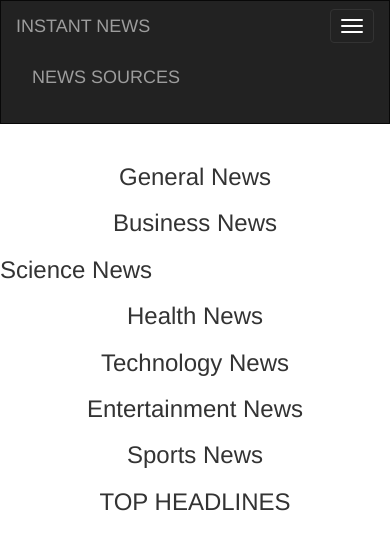
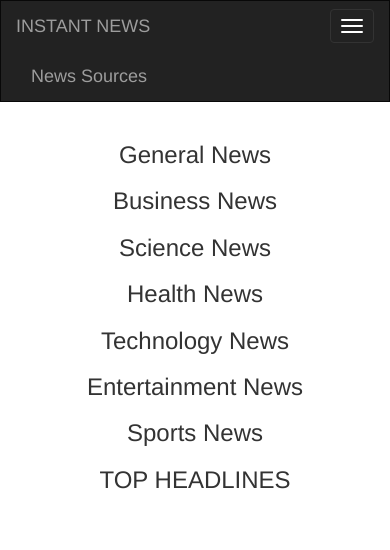
Before and after one commit to Agneskoinange/NewsAPI, a Flask app: template app/templates/index.html in a window 390 px wide; the page is wider, and only the part inside the window is pictured. Shown: the top 550 px of that part. Run offline with Flask 2, Linux system fonts and the light colour scheme; the template is opened without the code that fills it, so the values that code supplies are empty; some libraries are stand-ins or nearby versions.

Commit message:
styling in index.html and index.css

```diff
--- a/app/static/CSS/index.css
+++ /dev/null
@@ -1,8 +0,0 @@
-aside {
-    width: 30%;
-    padding-left: 15px;
-    margin-left: 15px;
-    float: right;
-    font-style: italic;
-    background-color: rgb(168, 62, 62);
-}
--- a/app/templates/index.html
+++ b/app/templates/index.html
@@ -11,40 +11,41 @@
         <!-- Styles block -->
         {% block styles%}
         {{ super() }}
-        <link rel="stylesheet" href="{{url_for('static',filename='css/index.css')}}">
+        <link rel="stylesheet" href="{{url_for('static',filename='CSS/index.css')}}">
         {% endblock %}
 
 
 <!-- Content block -->
  {% block content %}
   <!-- Sources section  -->
+  <div class="container-fluid">
     <div class="row">
         <div class="col-md-3">
-            <h3 style="text-align: center;">General News</h3>
+            <h3 style="text-align: center;" id="gen">General News</h3>
             <ul >
              {{macro.displaySources(general)}}
             </ul>
-            <h3 style="text-align: center;">Business News</h3>
+            <h3 style="text-align: center;" id="bus">Business News</h3>
             <ul>
              {{macro.displaySources(business)}}
             </ul>
-            <h3 >Science News</h3>
+            <h3 style="text-align: center;" id="sci" >Science News</h3>
             <ul>
              {{macro.displaySources(science)}}
             </ul>
-            <h3 style="text-align: center;" >Health News</h3>
+            <h3 style="text-align: center;" id="health">Health News</h3>
             <ul>
              {{macro.displaySources(health)}}
             </ul>
-            <h3 style="text-align: center;" >Technology News</h3>
+            <h3 style="text-align: center;" id="tech">Technology News</h3>
             <ul>
              {{macro.displaySources(technology)}}
             </ul>
-            <h3 style="text-align: center;" >Entertainment News</h3>
+            <h3 style="text-align: center;" id="enter" >Entertainment News</h3>
             <ul >
              {{macro.displaySources(entertainment)}}
             </ul>
-            <h3 style="text-align: center;" >Sports News</h3>
+            <h3 style="text-align: center;" id="sports">Sports News</h3>
             <ul>
              {{macro.displaySources(sports)}}
             </ul>
@@ -53,26 +54,29 @@
 
         <div class="col-md-9">
           <h3 style="text-align: center;">TOP HEADLINES</h3>
-            <div>
+           <div class="container">
+            <div class="card-columns">
               {% for i in top %}
 
-                <div class="card col-md-3" style="margin-right: 20px; padding-right: 20px;" >
-                    <img src="{{i.image}}" class="card-img-top" alt="no image">
-                    <div class="card-body">
-                    <h5 class="card-title font-weight-bold">{{i.title}}</h5>
-                    <p class="card-text">{{i.description}}</p>
-                    <p class="card-text font-italic">Source : {{i.source}}</p>
+              <!-- <div class="col-md-3" style="margin-right: 20px; padding-right: 20px;"> -->
+                <div class="card">
+                    <img class="card" src="{{i.image}}" class="card-img-top" alt="no image" size="100px180">
+                    <div class="card-body" >
+                        <h5 class="card-title font-weight-bold"> {{i.title}} </h5>
+                        <p class="card-text"> {{i.description}} </p>
+                        <p class="card-text font-italic"> Source : {{i.source}} </p>
                         <br>
                         <a href="{{i.link}}" class="btn btn-primary" style="position: absolute; bottom:10px;">Read more...</a>
                     </div>
                 </div>
+              </div>
             {% endfor %}
+           </div>
+        </div>
 
     </div>
+  </div>
  {% endblock %}
-
-    </div>
-
 </body>
 
 </html>
--- a/app/templates/navbar.html
+++ b/app/templates/navbar.html
@@ -13,9 +13,18 @@
         <div class="navbar-collapse collapse">
             <ul class="nav navbar-nav">
                 <li><a href="/">Home</a></li>
+                <li><a href="#gen">General News</a></li>
+                <li><a href="#bus">Business News</a></li>
+                <li><a href="#sci">Science News</a></li>
+                <li><a href="#health">Health News</a></li>
+                <li><a href="#tech">Technology News</a></li>
+                <li><a href="#enter">Entertainment News</a></li>
+                <li><a href="#sports">Sports News</a></li>
+
+            </ul>
         </div>
-        <nav class="navbar navbar-expand-lg navbar-dark bg-dark ">
-            <a class="navbar-brand font-weight-bolder" href="/">NEWS SOURCES</a>
+        <nav >
+            <a class="navbar-brand font-weight-bolder" href="/">News Sources</a>
         </nav>
 
     </div>
```
Also changed, not shown: app/main/forms.py (added). Lines whose indentation alone changed are shown as unchanged.
